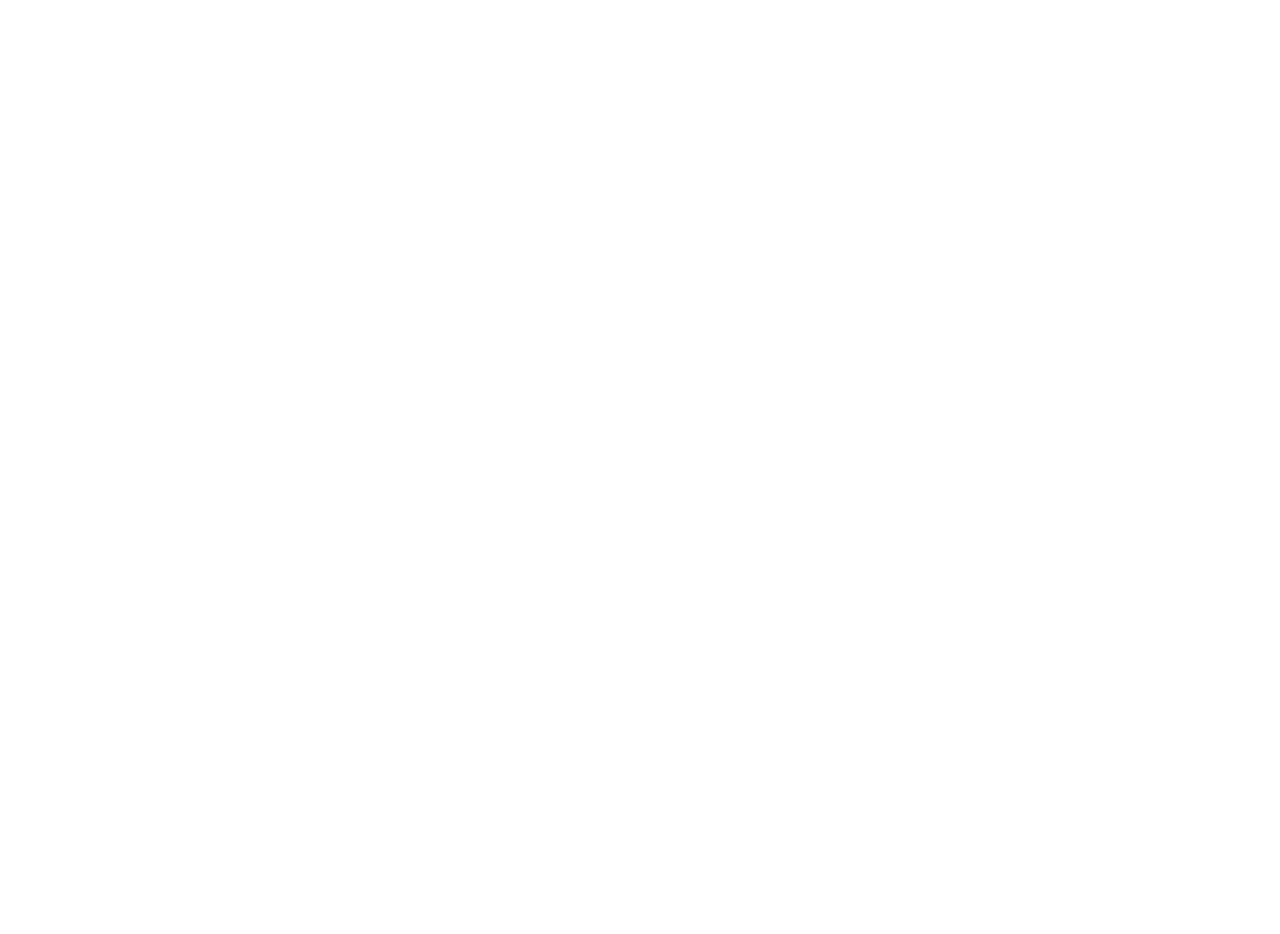
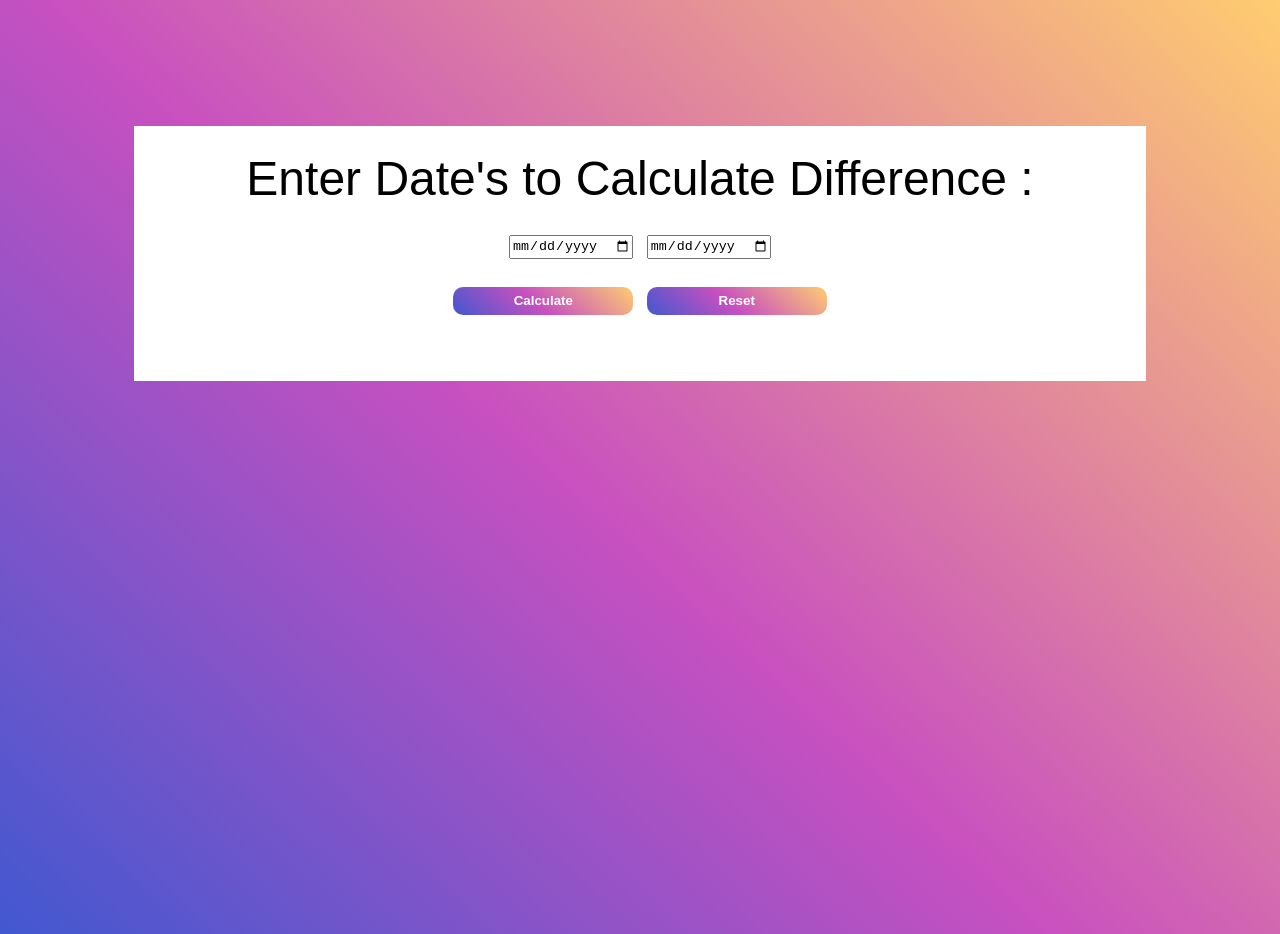
Before and after one commit to sakshishewale2808/mini-project, a plain HTML site: page datecalculator.html in a window 1280 px wide. Before the commit the page ends 800 px from the top, so only its background shows below. Drawn offline with Linux system fonts and the light colour scheme.

Commit message:
complete date calculator

```diff
--- a/datecalculator.html
+++ b/datecalculator.html
@@ -1,15 +1,118 @@
 <!DOCTYPE html>
+<html lang="en">
+<head>
+    <meta charset="UTF-8">
+    <meta name="viewport" content="width=device-width, initial-scale=1.0">
+    <title>Date differences</title>
+    <style>
+        .oswald-uniquifier {
+            font-family: "Oswald", sans-serif;
+            font-optical-sizing: auto;
+            font-weight: <weight>;
+            font-style: normal;
+          }
+        body{
+            text-align: center;
+            font-size: 48px;
+            background-color: #4158D0;
+            background-image: linear-gradient(43deg, #4158D0 0%, #C850C0 46%, #FFCC70 100%);
+            min-height: 100vh;
+        }
+        .container{
+            background-color: white;
+            height: 230px;
+            margin: 10%;
+            padding-top: 25px;
+        }
+        .date-box{
+            height: 20px;
+        }
+        .btn{
+            height: 28px;
+            width: 180px;
+            background-image: linear-gradient(43deg, #4158D0 0%, #C850C0 46%, #FFCC70 100%);
+            color: white;
+            font-weight: 800;
+            border-radius: 10px;
+            cursor: pointer;
+            border: none;
+        }
+        .result{
+            color: white;
+            font-weight: 800;
+            padding-top: 40px;
+        }
 
-<html>
-    <head>
-        <meta charset="utf-8">
-        <meta http-equiv="X-UA-Compatible" content="IE=edge">
-        <title>Calculator for Date difference calculator</title>
-        <meta name="description" content="">
-        <meta name="viewport" content="width=device-width, initial-scale=1">
-        <link rel="stylesheet" href="">
-    </head>
-    <body>
+        @media screen and (max-width: 768px) {
+            .container{
+                width: 80%;
+                font-size:40px;
+            }
+            .btn{
+                height: 25px;
+                width: 130px;
+                margin-bottom: 10px;
+            }
+        }
+    </style>
+</head>
+<body class="oswald-uniquifier">
+    <div class="container">
+        <label for="date">Enter Date's to Calculate Difference :</label>
+        <br>
+        <input type="date" id="date1" class="date-box">
+        <input type="date" id="date2" class="date-box">
+        <br>
+        <button onclick="calculate()" class="btn">Calculate</button>
+        <button type="button" class="btn" onclick="reset()">Reset</button>
+        <p id="result" class="result">
 
-    </body>
+        </p>
+    </div>
+
+    <script>
+        function calculate(){
+            const date1_input = document.getElementById('date1').value;
+            const date1 = new Date(date1_input);
+            const date2_input = document.getElementById('date2').value;
+            const date2 = new Date(date2_input);
+
+            let startDate= null;
+            let endDate=null;
+            let yearDiffr =null;
+            let monthDiffr = null;
+            let dateDiffr=null;
+
+            if(date1 > date2)
+            {
+               startDate= date2;
+               endDate= new Date(date1.getFullYear(),date1.getMonth(),date1.getDate()-1,);
+               yearDiffr = endDate.getFullYear() - startDate.getFullYear();
+               monthDiffr = endDate.getMonth() - startDate.getMonth();
+               dateDiffr = endDate.getDate() - startDate.getDate();
+
+            }
+            else if(date1 < date2)
+            {
+                startDate= date1;
+               endDate= new Date(date2.getFullYear(),date2.getMonth(),date2.getDate()-1,);
+               yearDiffr = endDate.getFullYear() - startDate.getFullYear();
+               monthDiffr = endDate.getMonth() - startDate.getMonth();
+               dateDiffr = endDate.getDate() - startDate.getDate();
+            }
+            document.getElementById('result').innerText = `${yearDiffr} Years : ${monthDiffr} Months : ${dateDiffr} Days `;
+
+        }
+
+        function reset(){
+            const input1 = document.getElementById("date1");
+            const input2 = document.getElementById("date2");
+            const result = document.getElementById("result");
+            input1.value = "";
+            input2.value = "";
+            result.innerText = "";
+        }
+
+       </script>
+</body>
 </html>
```
Also changed, not shown: index.html (+1 -0 lines).
